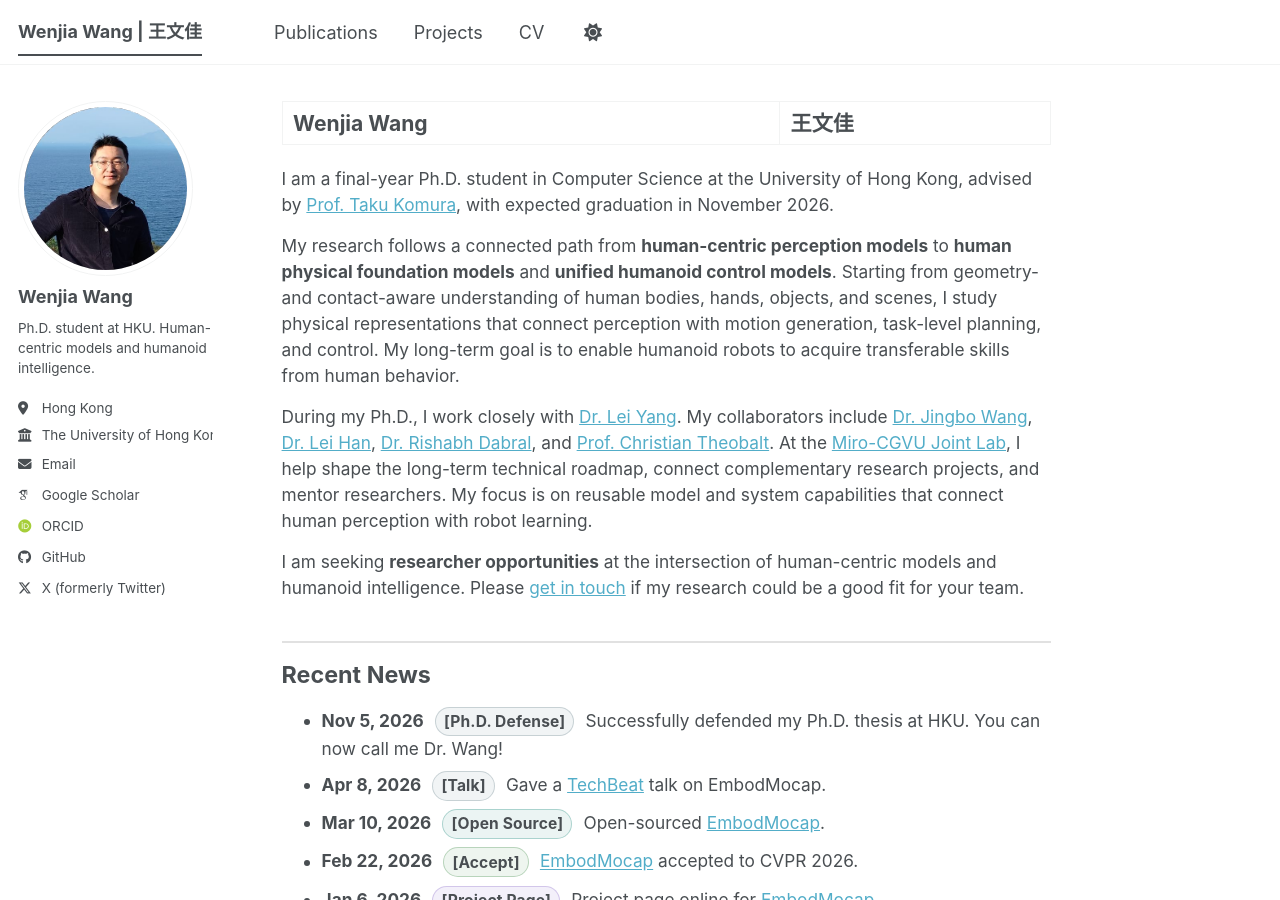
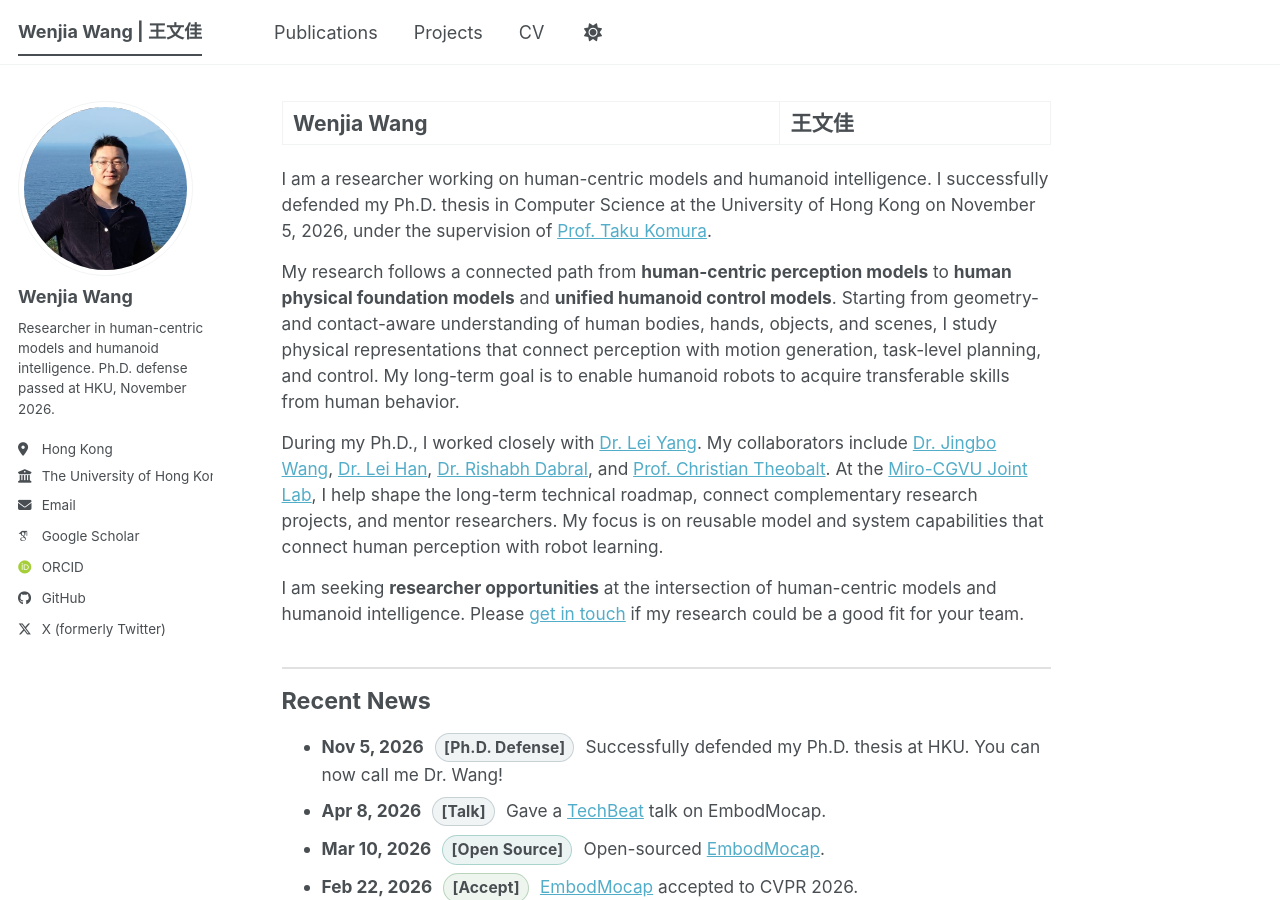
Before and after one commit to WenjiaWang0312/WenjiaWang0312.github.io, a Jekyll site: the page built from _pages/about.md, in a window 1280 px wide and 900 px high. Built offline with Jekyll 4.4.1, drawn with Linux system fonts in a browser that asks for light colours; some web fonts are replaced; a script bundle is joined from its source files by our own code; library files that are not in the unit come from our copies.

Commit message:
Update researcher profile after PhD defense

```diff
--- a/_config.yml
+++ b/_config.yml
@@ -26,7 +26,7 @@ author:
   avatar           : "bio_face.jpg"
   name             : "Wenjia Wang"
   pronouns         : # example: "she/her"
-  bio              : "Ph.D. student at HKU. Human-centric models and humanoid intelligence."
+  bio              : "Researcher in human-centric models and humanoid intelligence. Ph.D. defense passed at HKU, November 2026."
   location         : "Hong Kong"
   employer         : "The University of Hong Kong"
   uri              : # URL
--- a/_data/cv.json
+++ b/_data/cv.json
@@ -4,7 +4,7 @@
     "email": "wwj2022@connect.hku.hk",
     "phone": "086 18930515152",
     "website": "https://wenjiawang0312.github.io",
-    "summary": "Computer Science Ph.D. student at HKU, expected to graduate in December 2026. Research interests: human-centric perception models, human physical foundation models, and unified humanoid control models.",
+    "summary": "Researcher in human-centric models and humanoid intelligence. Successfully defended my Computer Science Ph.D. thesis at HKU on November 5, 2026. Research interests: human-centric perception models, human physical foundation models, and unified humanoid control models.",
     "location": {
       "address": "",
       "postalCode": "",
@@ -105,9 +105,9 @@
       "area": "Ph.D. in Computer Science",
       "studyType": "",
       "startDate": "2023-01",
-      "endDate": "2026-12 (expected)",
+      "endDate": "2026-11 (defense passed)",
       "location": "Hong Kong SAR, China",
-      "detail": "supervised by Prof. Taku Komura",
+      "detail": "Supervised by Prof. Taku Komura; successfully defended on November 5, 2026.",
       "gpa": null,
       "courses": []
     },
--- a/_pages/about.md
+++ b/_pages/about.md
@@ -8,9 +8,9 @@ redirect_from:
 ---
 
 <div class="home-intro">
-  <p>I am a final-year Ph.D. student in Computer Science at the University of Hong Kong, advised by <a href="https://hku-cg.github.io/">Prof. Taku Komura</a>, with expected graduation in November 2026.</p>
+  <p>I am a researcher working on human-centric models and humanoid intelligence. I successfully defended my Ph.D. thesis in Computer Science at the University of Hong Kong on November 5, 2026, under the supervision of <a href="https://hku-cg.github.io/">Prof. Taku Komura</a>.</p>
   <p>My research follows a connected path from <strong>human-centric perception models</strong> to <strong>human physical foundation models</strong> and <strong>unified humanoid control models</strong>. Starting from geometry- and contact-aware understanding of human bodies, hands, objects, and scenes, I study physical representations that connect perception with motion generation, task-level planning, and control. My long-term goal is to enable humanoid robots to acquire transferable skills from human behavior.</p>
-  <p>During my Ph.D., I work closely with <a href="https://scholar.google.com/citations?user=jZH2IPYAAAAJ&amp;hl=en">Dr. Lei Yang</a>. My collaborators include <a href="https://wangjingbo1219.github.io/">Dr. Jingbo Wang</a>, <a href="https://www.leihan.org/">Dr. Lei Han</a>, <a href="https://rishabhdabral.github.io/">Dr. Rishabh Dabral</a>, and <a href="https://people.mpi-inf.mpg.de/~theobalt/">Prof. Christian Theobalt</a>. At the <a href="https://hku-cg.github.io/mirod-lab/">Miro-CGVU Joint Lab</a>, I help shape the long-term technical roadmap, connect complementary research projects, and mentor researchers. My focus is on reusable model and system capabilities that connect human perception with robot learning.</p>
+  <p>During my Ph.D., I worked closely with <a href="https://scholar.google.com/citations?user=jZH2IPYAAAAJ&amp;hl=en">Dr. Lei Yang</a>. My collaborators include <a href="https://wangjingbo1219.github.io/">Dr. Jingbo Wang</a>, <a href="https://www.leihan.org/">Dr. Lei Han</a>, <a href="https://rishabhdabral.github.io/">Dr. Rishabh Dabral</a>, and <a href="https://people.mpi-inf.mpg.de/~theobalt/">Prof. Christian Theobalt</a>. At the <a href="https://hku-cg.github.io/mirod-lab/">Miro-CGVU Joint Lab</a>, I help shape the long-term technical roadmap, connect complementary research projects, and mentor researchers. My focus is on reusable model and system capabilities that connect human perception with robot learning.</p>
   <p>I am seeking <strong>researcher opportunities</strong> at the intersection of human-centric models and humanoid intelligence. Please <a href="mailto:wwj2022@connect.hku.hk">get in touch</a> if my research could be a good fit for your team.</p>
 </div>
 
```
